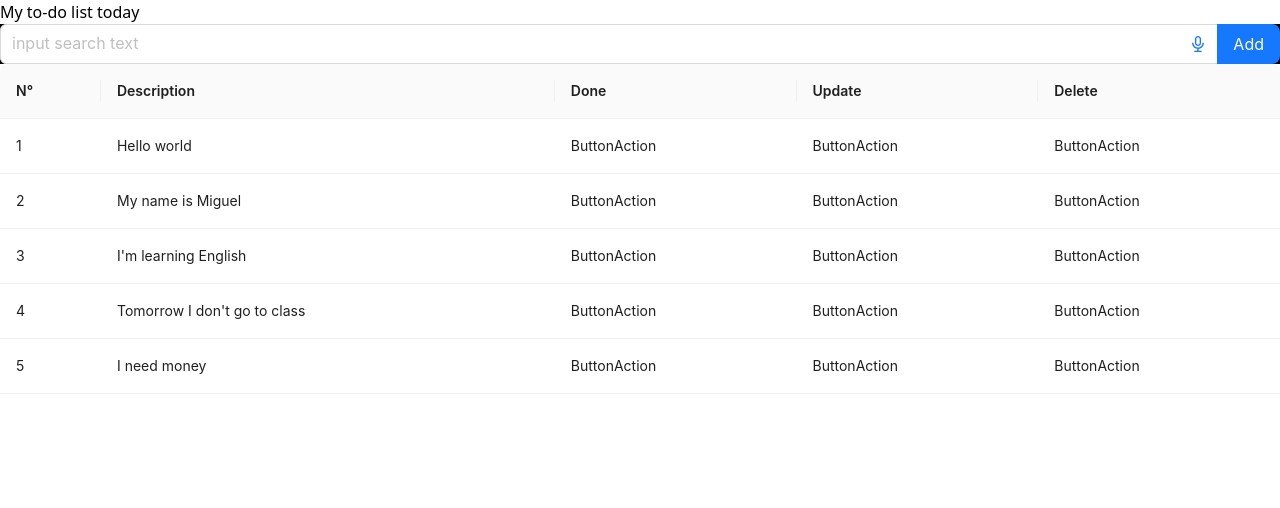
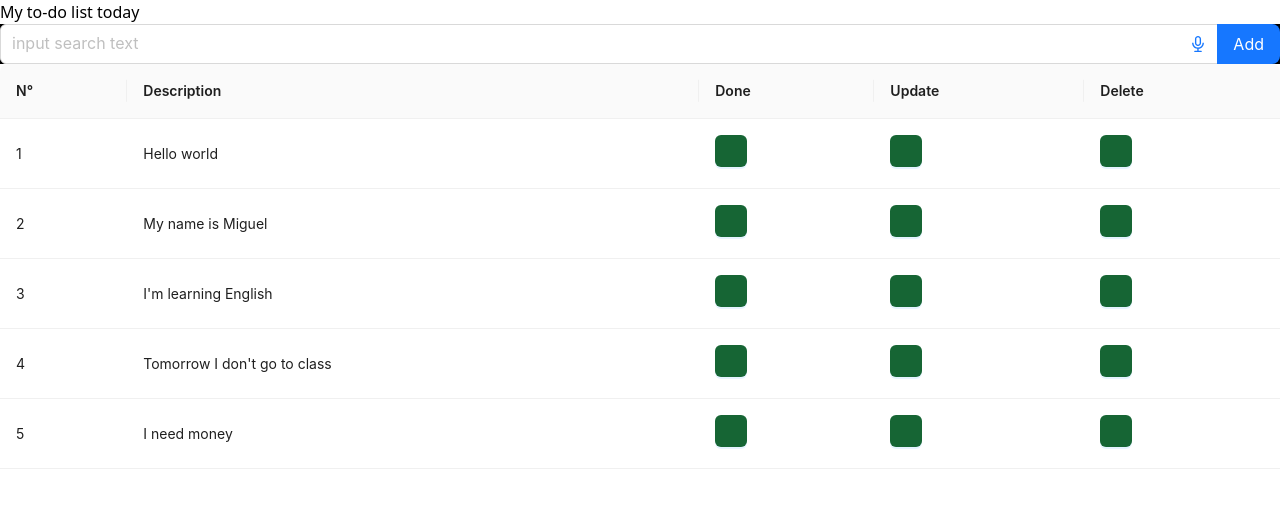
Before and after one commit to migayalach/client-todoList, a Next.js app: page / in a window 1280 px wide. Shown: the top 508 px of the page. Built offline with nearby package versions, Linux system fonts and the light colour scheme.

Commit message:
added logic to button

```diff
--- a/src/components/buttons/buttonAction/ButtonAction.tsx
+++ b/src/components/buttons/buttonAction/ButtonAction.tsx
@@ -1,9 +1,33 @@
-import React from 'react'
+"use client";
+import React from "react";
+import { DeleteOutlined, EditOutlined } from "@ant-design/icons";
+import { Button } from "antd";
 
-function ButtonAction() {
-  return (
-    <div>ButtonAction</div>
-  )
+type ButtonOptions = "Delete" | "Update";
+
+interface DataButtonInput {
+  type: ButtonOptions;
+  id: string;
+  desable: boolean;
 }
 
-export default ButtonAction
+function ButtonAction({ type, id, desable }: DataButtonInput) {
+  const actionHandler = () => {
+    console.log(`type action: ${type} and the Id is: ${id}`);
+  };
+
+  return (
+    <Button
+      className="bg-green-800"
+      type="primary"
+      icon={
+        (type === "Delete" && <DeleteOutlined />) ||
+        (type === "Update" && <EditOutlined />)
+      }
+      onClick={actionHandler}
+      disabled={desable}
+    />
+  );
+}
+
+export default ButtonAction;
```
